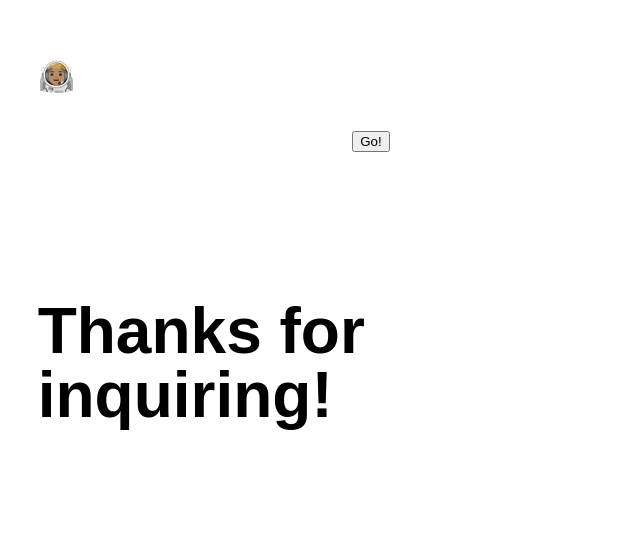
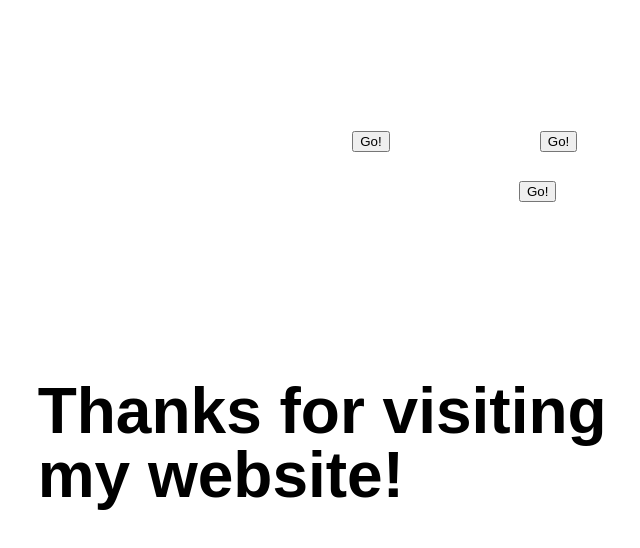
Before and after one commit to EndlessEndless1999/website, a website built with Vite: page index.html in a window 1280 px wide. Shown: the part 1430-1978 px from the top of the page, without its empty margins (93-733 px from the left). Built offline with nearby package versions, Linux system fonts and the light colour scheme; animation ran at ten frames a second; a web font is replaced by a local one.

Commit message:
Improves Buttons

```diff
--- a/index.html
+++ b/index.html
@@ -23,21 +23,26 @@
       </blockquote>
 
       <section class="light">
-        <h2>👩🏽‍🚀 Projects</h2>
+        <h2>Projects</h2>
 
         <p>
-          <a>Music Based Score Attack Game&nbsp;&nbsp;&nbsp;&nbsp;</a><button type="button">Go!</button>
+          <a>Music Based Score Attack Game&nbsp;&nbsp;&nbsp;&nbsp;</a><a href="https://endlessendless99.itch.io/musicgame"><button type="button">Go!</button><a>
+          <a>Source Code:&nbsp;&nbsp;&nbsp;&nbsp;</a><a href="https://github.com/EndlessEndless1999/mygame"><button type="button">Go!</button><a>
+        </p>
+
+        <p>
+          <a>Random Wikipedia Article Generator (Source Code)&nbsp;&nbsp;&nbsp;&nbsp;</a><a href="https://github.com/EndlessEndless1999/RandomWikiArticle"><button type="button">Go!</button></a>
         </p>
 
         <h2>Contact Details</h2>
 
         <p>
           <a>Email: &nbsp; charliemitchell76@gmail.com</a>
-          <a>Github:</a> <a href=""></a>
+          <a>Github: https://github.com/EndlessEndless1999</a> <a></a>
         </p>
 
       <blockquote>
-        <p>Thanks for inquiring!</p>
+        <p>Thanks for visiting my website!</p>
       </blockquote>
 
 
```
